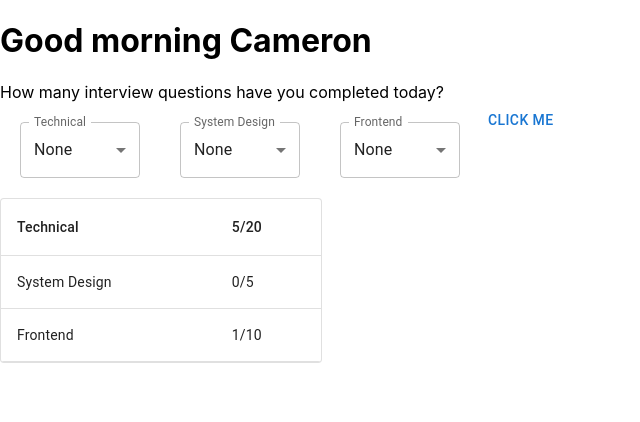
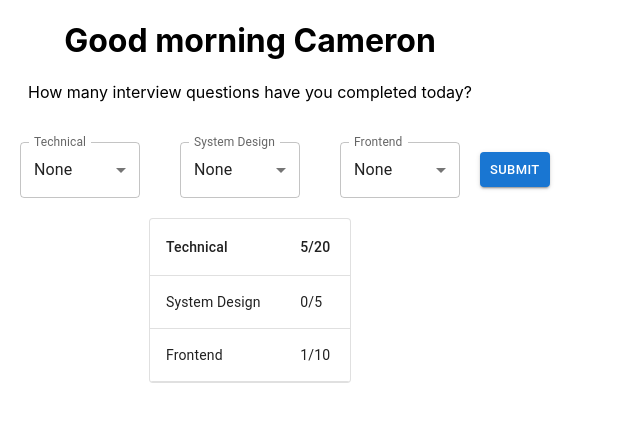
Before and after one commit to cameronpartee/Tracker, a React (Create React App) app: page / in a window 1280 px wide. Shown: the top 422 px of the page, without its empty margins (0-640 px from the left). Built offline with nearby package versions, Linux system fonts and the light colour scheme.

Commit message:
move logic into components

```diff
--- a/src/App.js
+++ b/src/App.js
@@ -1,74 +1,22 @@
 import * as React from "react";
-import TableContainer from "@mui/material/TableContainer";
-import Paper from "@mui/material/Paper";
-import Table from "@mui/material/Table";
-import TableCell from "@mui/material/TableCell";
-import TableRow from "@mui/material/TableRow";
-import TableHead from "@mui/material/TableHead";
-import TableBody from "@mui/material/TableBody";
 import { buckets } from "./data/data";
-import { useState, useEffect } from "react";
-import DropdownControl from "./components/DropdownControl";
-import { Button } from "@mui/material";
+import { useState } from "react";
+import InterviewQuestionForm from "./components/InterviewQuestionForm";
+import DataProgressionTable from "./components/DataProgressionTable";
+import IntroGreeting from "./components/IntroGreeting";
 
 function App() {
   const [tableData, setTableData] = useState(buckets);
-  const [newData, setNewData] = useState({});
-  const [newTableData, setNewTableData] = useState([]);
-
-  const hour = new Date().getHours();
-  const timeOfDay =
-    (hour < 12 && "morning") || (hour < 17 && "afternoon") || "evening";
-
-  useEffect(() => {
-    if (newTableData.some((data) => data.name === newData.name)) {
-      setNewTableData((prevTableData) =>
-        prevTableData.filter((data) => data.name !== newData.name)
-      );
-    }
-    setNewTableData((prevTableData) => [...prevTableData, newData]);
-  }, [newData]);
-
-  useEffect(() => {
-    console.log(newTableData);
-  }, [newTableData]);
 
   return (
     <div>
-      <div>
-        <h1>{`Good ${timeOfDay} Cameron`}</h1>
-        <div>How many interview questions have you completed today?</div>
-        {/* Lets add a positive word api here lol */}
-        <DropdownControl name={tableData[0].name} newTableData={setNewData} />
-        <DropdownControl name={tableData[1].name} newTableData={setNewData} />
-        <DropdownControl name={tableData[2].name} newTableData={setNewData} />
-
-        <Button>Click me</Button>
-        <TableContainer
-          style={{ width: "25%" }}
-          component={Paper}
-          variant="outlined"
-        >
-          <Table aria-label="demo table">
-            <TableHead>
-              <TableRow>
-                <TableCell>{tableData[0].name}</TableCell>
-                <TableCell>{`${tableData[0].completed}/${tableData[0].total}`}</TableCell>
-              </TableRow>
-            </TableHead>
-            <TableBody>
-              <TableRow>
-                <TableCell>{tableData[1].name}</TableCell>
-                <TableCell>{`${tableData[1].completed}/${tableData[1].total}`}</TableCell>
-              </TableRow>
-              <TableRow>
-                <TableCell>{tableData[2].name}</TableCell>
-                <TableCell>{`${tableData[2].completed}/${tableData[2].total}`}</TableCell>
-              </TableRow>
-            </TableBody>
-          </Table>
-        </TableContainer>
-      </div>
+      <IntroGreeting />
+      <br />
+      <InterviewQuestionForm
+        tableData={tableData}
+        setTableData={setTableData}
+      />
+      <DataProgressionTable tableData={tableData} />
     </div>
   );
 }
```
